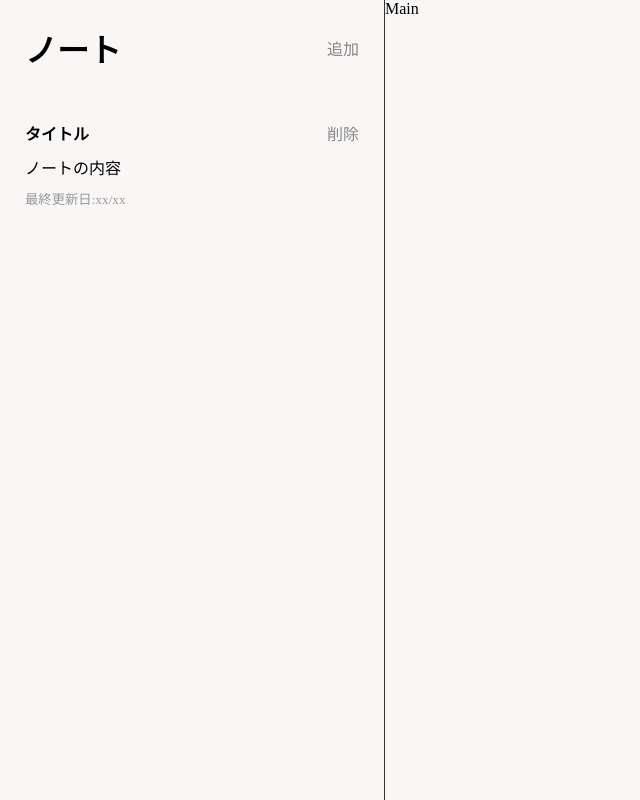
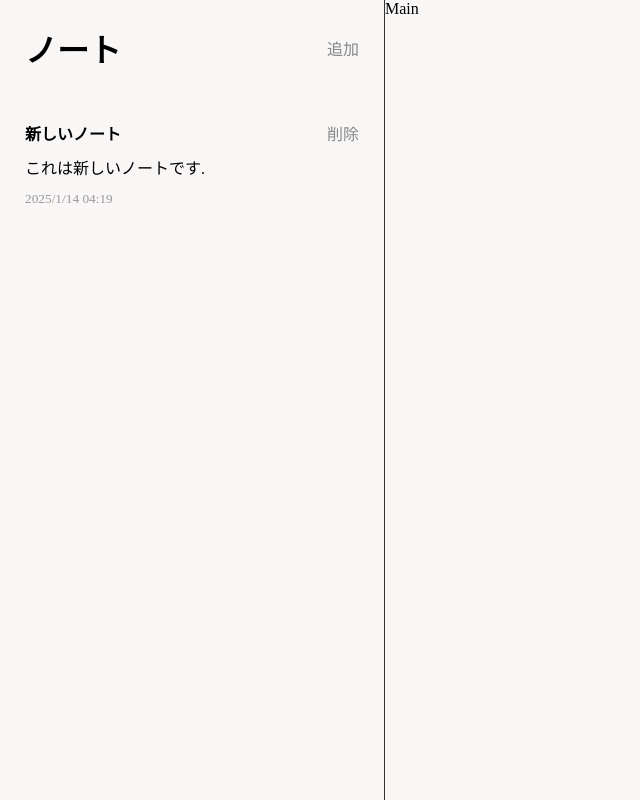
Before and after one commit to ks415/noteapp-with-react, a React (Vite) app: page / in a window 1280 px wide. Both pictures are taken after a click on the button "追加". Shown: the whole page, without its empty margins (0-640 px from the left). Built offline with nearby package versions, Linux system fonts and the light colour scheme.

Commit message:
追加ボタンの実装

```diff
--- a/package.json
+++ b/package.json
@@ -23,6 +23,7 @@
     "eslint-plugin-react-hooks": "^5.0.0",
     "eslint-plugin-react-refresh": "^0.4.16",
     "globals": "^15.14.0",
+    "react-uuid": "^2.0.0",
     "vite": "^6.0.5"
   }
 }
--- a/src/App.jsx
+++ b/src/App.jsx
@@ -1,14 +1,31 @@
-import './App.css'
-import Main from './components/Main'
-import Sidebar from './components/Sidebar'
+import { useState } from "react";
+import "./App.css";
+import Main from "./components/Main";
+import Sidebar from "./components/Sidebar";
+import uuid from "react-uuid";
 
 function App() {
+  const [notes, setNotes] = useState([]);
+
+  const onAddNote = () => {
+    console.log("追加");
+
+    const newNote = {
+      id: uuid(),
+      title: "新しいノート",
+      content: "これは新しいノートです.",
+      modDate: Date.now(),
+    };
+    setNotes([...notes, newNote]);
+    console.log(notes);
+  };
+
   return (
-    <div className='App'>
-      <Sidebar />
+    <div className="App">
+      <Sidebar onAddNote={onAddNote} notes={notes} />
       <Main />
     </div>
-  )
+  );
 }
 
-export default App
+export default App;
--- a/src/components/Sidebar.jsx
+++ b/src/components/Sidebar.jsx
@@ -1,25 +1,32 @@
-import React from 'react'
-import './Sidebar.css'
+import React from "react";
+import "./Sidebar.css";
 
-const Sidebar = () => {
+const Sidebar = ({ onAddNote, notes }) => {
   return (
-    <div className='app-sidebar'>
-      <div className='app-sidebar-header'>
+    <div className="app-sidebar">
+      <div className="app-sidebar-header">
         <h1>ノート</h1>
-        <button>追加</button>
+        <button onClick={onAddNote}>追加</button>
       </div>
-      <div className='app-sidebar-notes'>
-        <div className='app-sidebar-note'>
-          <div className='sidebar-note-title'>
-            <strong>タイトル</strong>
-            <button>削除</button>
+      <div className="app-sidebar-notes">
+        {notes.map((note) => (
+          <div className="app-sidebar-note" key={note.id}>
+            <div className="sidebar-note-title">
+              <strong>{note.title}</strong>
+              <button>削除</button>
+            </div>
+            <p>{note.content}</p>
+            <small>
+              {new Date(note.modDate).toLocaleDateString("ja-JP", {
+                hour: "2-digit",
+                minute: "2-digit",
+              })}
+            </small>
           </div>
-          <p>ノートの内容</p>
-          <small>最終更新日:xx/xx</small>
-        </div>
+        ))}
       </div>
     </div>
-  )
-}
+  );
+};
 
-export default Sidebar
+export default Sidebar;
```
Also changed, not shown: 1 other file (tests, documents, lock files or other folders).
